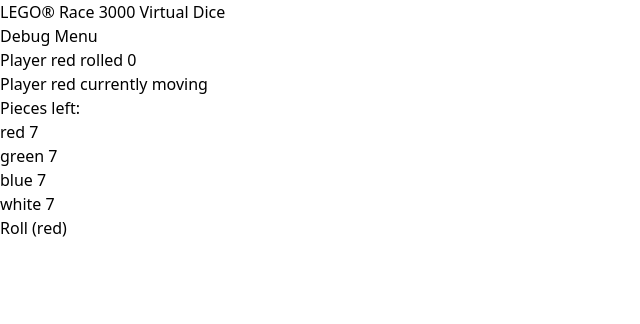
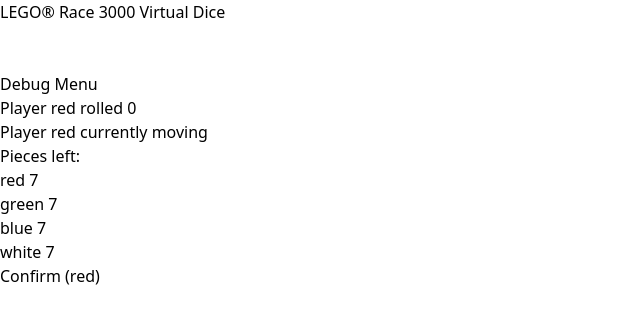
Before and after one commit to boladss/lego-race-3000-virtual-dice, a SvelteKit app: page / in a window 1280 px wide. Shown: the top 324 px of the page, without its empty margins (0-640 px from the left). Built offline with nearby package versions, Linux system fonts and the light colour scheme.

Commit message:
feat!: add initialization
- breaks highlighting for empty spaces (still highlights after turn/subturn)

- `placedPieceCheck` is so ugly---figure that out

```diff
--- a/src/components/FaceComponent.svelte
+++ b/src/components/FaceComponent.svelte
@@ -3,14 +3,24 @@
 
   let { game, face = $bindable(), diceIndex, large = false } = $props();
 
-  let interactable = true;
+  let placedPieceCheck: boolean = $state(game.currentPlayerPlacedPiece);
+  if (game.gameState === "init") placedPieceCheck = game._currentSubPlayerPlacedPiece;
 
   // Handle event when player wants to replace a piece on the dice
   function selectPieceHandler( pieceIndex: number ) {
-    if (game.checkPlayerPieces(game.currentPlayerTurn) && !game.currentPlayerPlacedPiece) {
-      game.setDicePiece(game.currentPlayerTurn, diceIndex, pieceIndex);
+    if (game.gameState === "init") {
+      if (!game.currentSubPlayerPlacedPiece) {
+        game.setDicePiece(game.currentPlayerSubturn, diceIndex, pieceIndex);
+      } else {
+        alert("Already placed a piece!");
+      }
     } else {
-      alert("No more pieces!");
+      console.log("NORMAL:", game.gameState);
+      if (game.checkPlayerPieces(game.currentPlayerTurn) && !game.currentPlayerPlacedPiece) {
+        game.setDicePiece(game.currentPlayerTurn, diceIndex, pieceIndex);
+      } else {
+        alert("No more pieces!");
+      }
     }
   }
 </script>
@@ -23,7 +33,7 @@
     {#each face as piece, pieceIndex}
 
       <!-- Rolling player can add their movement piece onto any empty piece on the rolled face -->
-      {#if ((piece.type === PieceType.Empty) && game.currentPlayerRolled && !game.currentPlayerPlacedPiece)}
+      {#if ((piece.type === PieceType.Empty) && game.currentPlayerRolled && !placedPieceCheck)}
         <button
           onclick={() => selectPieceHandler(pieceIndex)}
           class="size-16 shadow-md {piece.getColor()} hover:shadow-[0_0_5px_5px_red] hover:z-10"
--- a/src/lib/types.ts
+++ b/src/lib/types.ts
@@ -11,3 +11,5 @@
   constructor(public type: PieceType) {}
   abstract getColor(): string;
 }
+
+export type GameState = "init" | "main" | "finish";
--- a/src/routes/+page.svelte
+++ b/src/routes/+page.svelte
@@ -1,6 +1,6 @@
 <script lang="ts">
   import FaceComponent from "../components/FaceComponent.svelte";
-  import { type Dice, type Face, Piece, PieceType } from "$lib/types"
+  import { type Dice, type Face, Piece, PieceType, type GameState } from "$lib/types"
   import { PLAYER_NAMES, PLAYER_COLORS } from "$lib/players";
 
   const TOTAL_MOVEMENT_PIECES = 7;
@@ -73,9 +73,12 @@
     private _currentPlayerSubturn: number = $state(0);
     private _currentDiceFace: number = $state(0);
 
+    private _gameState: GameState = $state("init");
+
     // Flags upon flags upon flags
-    private _currentPlayerRolled: boolean = $state(false);
+    private _currentPlayerRolled: boolean = $state(true); // Defaults to true due to initialization
     private _currentPlayerPlacedPiece: boolean = $state(false); // Tongue twister
+    private _currentSubPlayerPlacedPiece: boolean = $state(false); // These are such awful names
 
     // Initialize game with list of players and the initial dice
     constructor(players: Player[], dice: Dice) {
@@ -91,8 +94,8 @@
     public get currentDiceFace() { return this._currentDiceFace; }
     public get currentPlayerRolled() { return this._currentPlayerRolled; }
     public get currentPlayerPlacedPiece() { return this._currentPlayerPlacedPiece; }
-
-    public set currentPlayerPlacedPiece(state: boolean) { this._currentPlayerPlacedPiece = state; }
+    public get currentSubPlayerPlacedPiece() { return this._currentSubPlayerPlacedPiece; }
+    public get gameState() { return this._gameState; }
 
     // Function to set next player's turn
     public nextTurn(): void {
@@ -104,6 +107,8 @@
     }
 
     public nextSubturn(): void {
+      // Main gameplay loop
+      if (this._gameState === "main") {
         /*
         Given:
         (a) an empty space on the current dice face
@@ -113,9 +118,9 @@
         if (
           this._dice[this._currentDiceFace].some(piece => piece instanceof EmptyPiece)
           && this._players[this._currentPlayerTurn].piecesLeft > 0
-        && !this.currentPlayerPlacedPiece)
+          && !this._currentPlayerPlacedPiece)
         {
-        alert("Place a movement piece first!")
+          alert("Place a movement piece first!");
         } else {
           const nextPlayerIndex = (this.currentPlayerSubturn + 1) % this._players.length;
 
@@ -123,6 +128,31 @@
           if (nextPlayerIndex !== this._currentPlayerTurn) this._currentPlayerSubturn = nextPlayerIndex;
           else game.nextTurn();
         }
+      }
+
+      // Initialization state --- place movement tiles alongside turbo tiles
+      else if (this._gameState === "init") {
+        if ( !this._currentSubPlayerPlacedPiece ) {
+          alert("Place a movement piece first!");
+        } else {
+          this._currentSubPlayerPlacedPiece = false;
+          const nextPlayerIndex = (this.currentPlayerSubturn + 1) % this._players.length;
+
+          // Check if subturns have finished (already back at player who rolled the dice)
+          if (nextPlayerIndex !== this._currentPlayerTurn) this._currentPlayerSubturn = nextPlayerIndex;
+          else {
+            // Finish initialization, transfer to main game state
+            this._gameState = "main";
+
+            // Can't use nextTurn() as that would give the first turn to player 2; need to assign
+            this._currentPlayerSubturn = this._currentPlayerTurn;
+            this._currentPlayerRolled = false;
+            this._currentPlayerPlacedPiece = false;
+          };
+        }
+      }
+
+
     }
 
     // Function to remove a player from the game (typically as they've already finished the lap)
@@ -143,7 +173,8 @@
       const movementPiece = new MovementPiece(this._players[playerIndex]);
       this._players[playerIndex].piecesLeft--; // Subtract one piece from the player
       this._dice[diceIndex][pieceIndex] = movementPiece; // Update the movement piece
-      this._currentPlayerPlacedPiece = true;
+      if (this._gameState === "init") this._currentSubPlayerPlacedPiece = true;
+      else this._currentPlayerPlacedPiece = true;
       return;
     }
 
@@ -218,10 +249,19 @@
   <h1 class="m-10">LEGO® Race 3000 Virtual Dice</h1>
   {#if gameStarted}
 
-    <!-- Face display -->
+    <!-- Main face display -->
+    {#if game.gameState === "init"}
+      <!-- Initialization --- shows both faces with turbo tiles -->
+      <div class="mb-10 space-x-10 flex flex-row ">
+        <FaceComponent game={game} bind:face={dice[0]} diceIndex={0} large={true}/>
+        <FaceComponent game={game} bind:face={dice[5]} diceIndex={5} large={true}/>
+      </div>
+    {:else}
+      <!-- Main game loop --- shows rolled dice face -->
       <div class="mb-10">
         <FaceComponent game={game} bind:face={dice[game.currentDiceFace]} diceIndex={game.currentDiceFace} large={true}/>
       </div>
+    {/if}
 
     <!-- Temporary debug menu; includes roll button -->
     <div class="container flex flex-col m-auto items-center">
@@ -236,7 +276,9 @@
       </div>
 
       <!--  Button to roll dice! -->
-      {#if ((game.currentPlayerTurn === game.currentPlayerSubturn) && (game.currentPlayerRolled === false))}
+      {#if ((game.currentPlayerTurn === game.currentPlayerSubturn)
+      && (game.currentPlayerRolled === false)
+      && (game.gameState === "main"))}
         <button
           onclick={() => game.rollDice()}
           class="mb-10 p-4 bg-gray-200 rounded-lg hover:shadow-xl"
@@ -246,7 +288,7 @@
       {/if}
 
       <!-- Button to confirm subturns, in between rolling of dice -->
-      {#if (game.currentPlayerRolled === true) }
+      {#if (game.currentPlayerRolled === true) || (game.gameState === "init")}
         <button
           onclick={() => game.nextSubturn()}
           class="mb-10 p-4 bg-gray-200 rounded-lg hover:shadow-xl"
```
Lines whose indentation alone changed are shown as unchanged.
